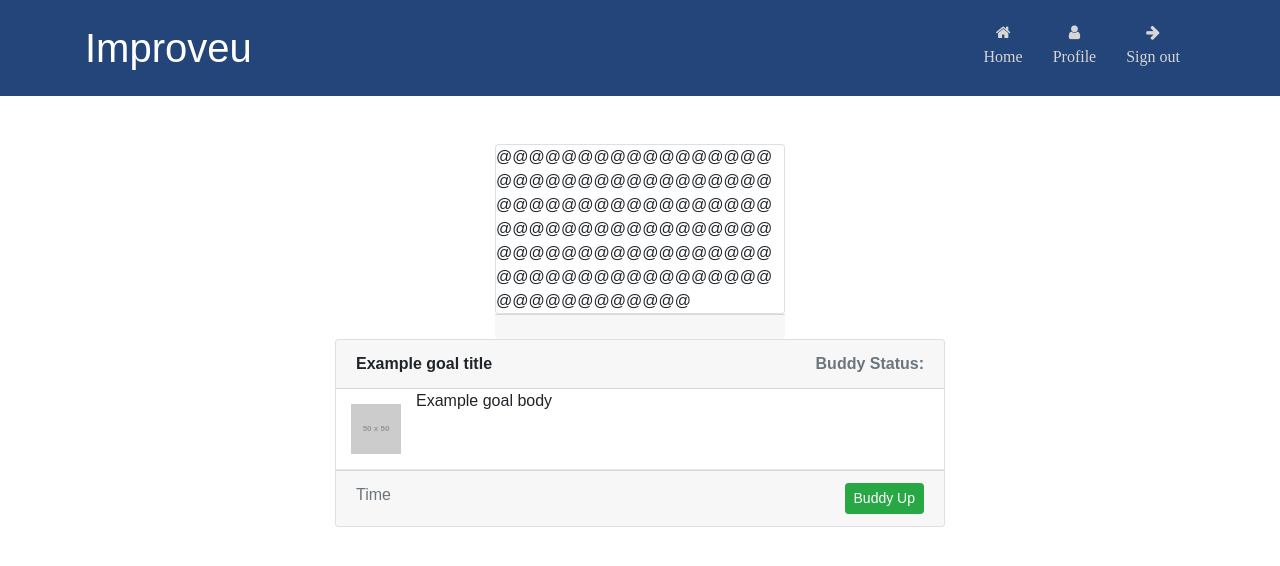
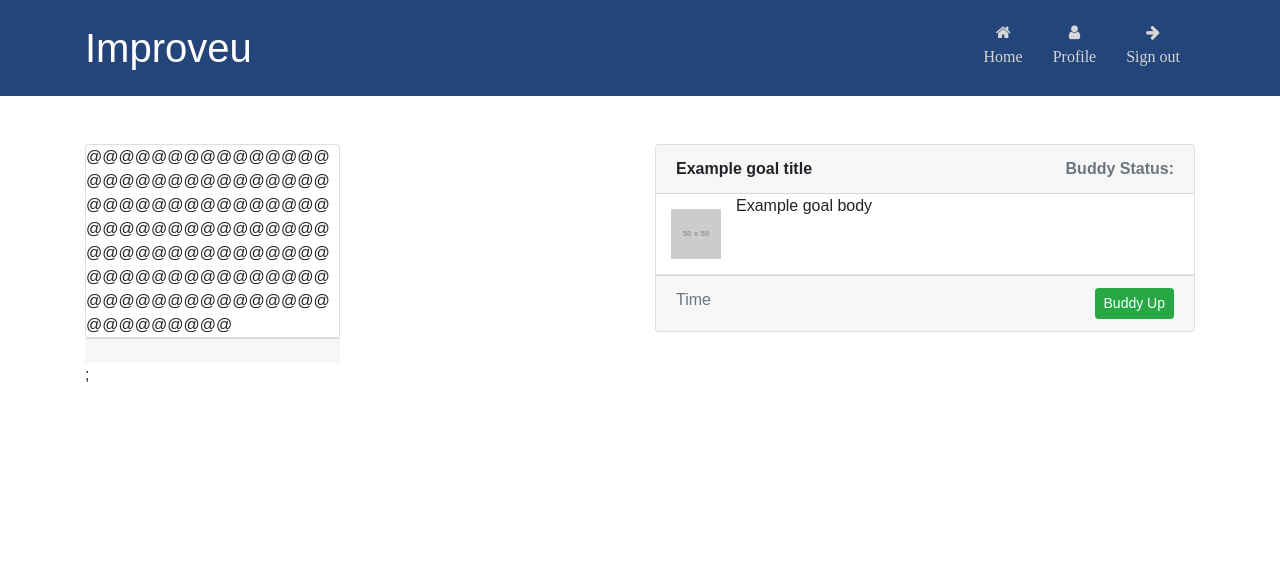
Before and after one commit to cwbabis/Improveu-2.0, a React (Create React App) app in the folder client/: page /dashboard in a window 1280 px wide. Shown: the top 566 px of the page. Built offline with nearby package versions, Linux system fonts and the light colour scheme.

Commit message:
Added the grid layout

```diff
--- a/client/src/App.js
+++ b/client/src/App.js
@@ -3,6 +3,8 @@ import "./App.css";
 import Card from "./components/Goal Card";
 import Nav from "./components/Nav";
 import UserCard from "./components/User Card";
+import Row from "./components/Row";
+import Col from "./components/Col";
 
 class App extends Component {
   render() {
@@ -10,10 +12,10 @@ class App extends Component {
       <div>
         <Nav />
         <br></br><br></br>
-
-        <UserCard />
-        <Card />
-
+        <Row>
+          <UserCard />
+          <Card />
+        </Row>
       </div>
     );
   }
--- /dev/null
+++ b/client/src/components/Col/index.js
@@ -0,0 +1,9 @@
+import React from "react";
+
+function Col(props) {
+  const size = props.size.split(" ").map(size => "col-" + size).join(" ");
+
+  return <div className={size} {...props} />;
+}
+
+export default Col;
--- /dev/null
+++ b/client/src/components/Row/index.js
@@ -0,0 +1,11 @@
+import React from "react";
+
+function Row(props) {
+  return (
+    <div className="container">
+      <div className={`row${props.fluid ? "-fluid" : ""}`} {...props} />;
+  </div>
+  )
+}
+
+export default Row;
```
